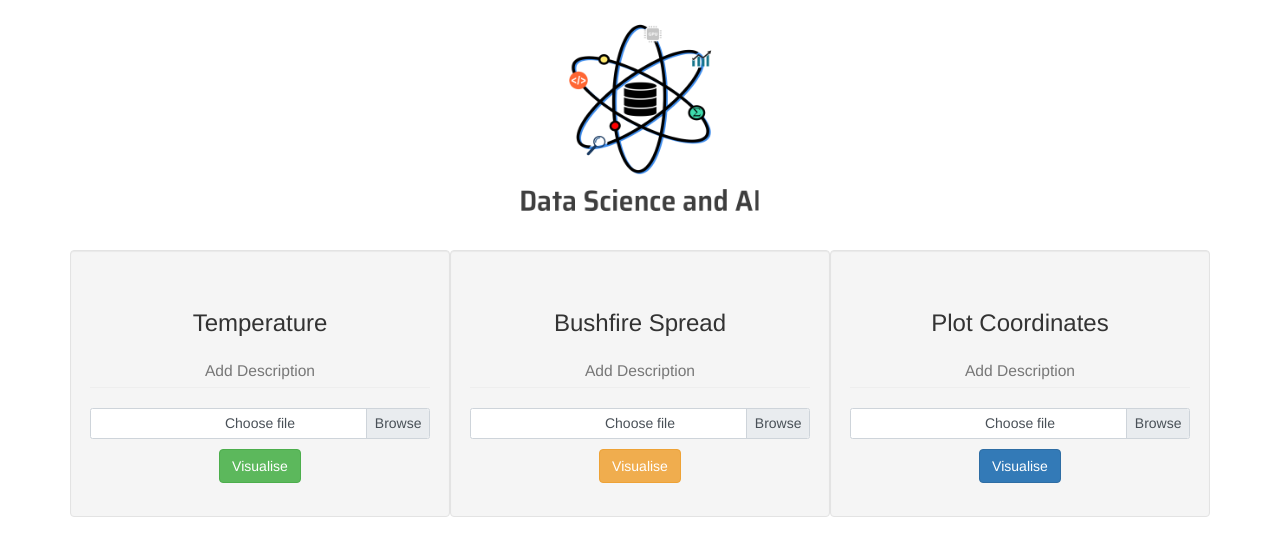
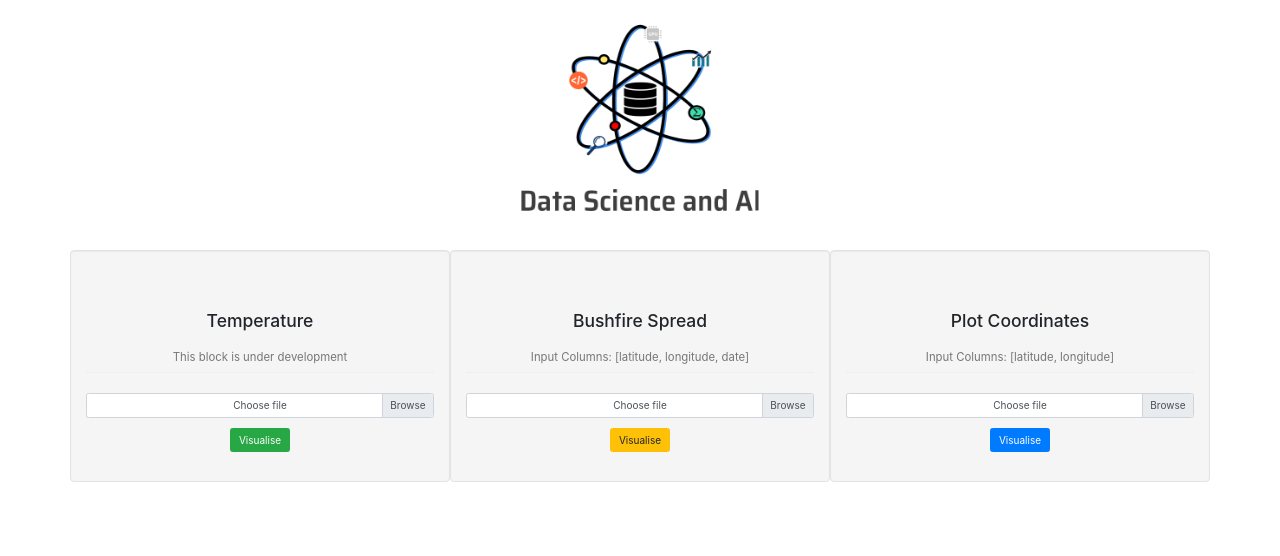
Before and after one commit to mouryapolaka/Data-Driven-Map-Visualization-Web-App, a Flask app: page / in a window 1280 px wide. Shown: the top 556 px of the page. Run offline with Flask 2, Linux system fonts and the light colour scheme; some libraries are stand-ins or nearby versions.

Commit message:
change date format

```diff
--- a/application.py
+++ b/application.py
@@ -25,8 +25,8 @@ def bushfire_spread_map():
 
         #group by all the rows according to date so that the map visualizes bush fires according to date
         date_groupby_list = df.groupby('date').apply(lambda x: x[['latitude','longitude']].values.tolist())
-        dt_obj = [datetime.strptime(i,'%Y-%m-%d') for i in date_groupby_list.index]
-        date_index = [x.strftime('%Y-%m-%d') for x in dt_obj]
+        dt_obj = [datetime.strptime(i,'%d-%m-%Y') for i in date_groupby_list.index]
+        date_index = [x.strftime('%d-%m-%Y') for x in dt_obj]
         date_hour_date = date_groupby_list.tolist()
 
         HeatMapWithTime(date_hour_date, index = date_index).add_to(bush_fire_map)
--- a/templates/index.html
+++ b/templates/index.html
@@ -10,10 +10,7 @@
         <script src="https://cdnjs.cloudflare.com/ajax/libs/popper.js/1.16.0/umd/popper.min.js"></script>
         <script src="https://maxcdn.bootstrapcdn.com/bootstrap/4.5.2/js/bootstrap.min.js"></script>
         <meta name="viewport" content="width=device-width, initial-scale=1">
-    <link rel="stylesheet" href="https://maxcdn.bootstrapcdn.com/bootstrap/3.4.1/css/bootstrap.min.css">
-    <script src="https://ajax.googleapis.com/ajax/libs/jquery/3.5.1/jquery.min.js"></script>
-    <script src="https://maxcdn.bootstrapcdn.com/bootstrap/3.4.1/js/bootstrap.min.js"></script>
-    </head>
+
     <style>
         .marginauto {
             margin: auto;
@@ -27,7 +24,7 @@
 
         <article class="col-md-4 well">
             <h3 class="page-header text-center">Temperature<br/><br/>
-                <small>Add Description</small>
+                <small>This block is under development</small>
             </h3>
             <div class="text-center">
                 <form class="" action="marker_map_plot" method="POST" enctype="multipart/form-data">
@@ -43,7 +40,7 @@
         <!-- -->
         <article class="col-md-4 well">
             <h3 class="page-header text-center">Bushfire Spread<br/><br/>
-                <small>Add Description</small>
+                <small>Input Columns: [latitude, longitude, date]</small>
             </h3>
             <div class="text-center">
                 <form class="" action="bushfire_spread_map" method="POST" enctype="multipart/form-data">
@@ -59,7 +56,7 @@
         <!-- -->
         <article class="col-md-4 well">
             <h3 class="page-header text-center">Plot Coordinates<br/><br/>
-                <small>Add Description</small>
+                <small>Input Columns: [latitude, longitude]</small>
             </h3>
             <div class="text-center">
                 <form class="" action="marker_map_plot" method="POST" enctype="multipart/form-data">
```
